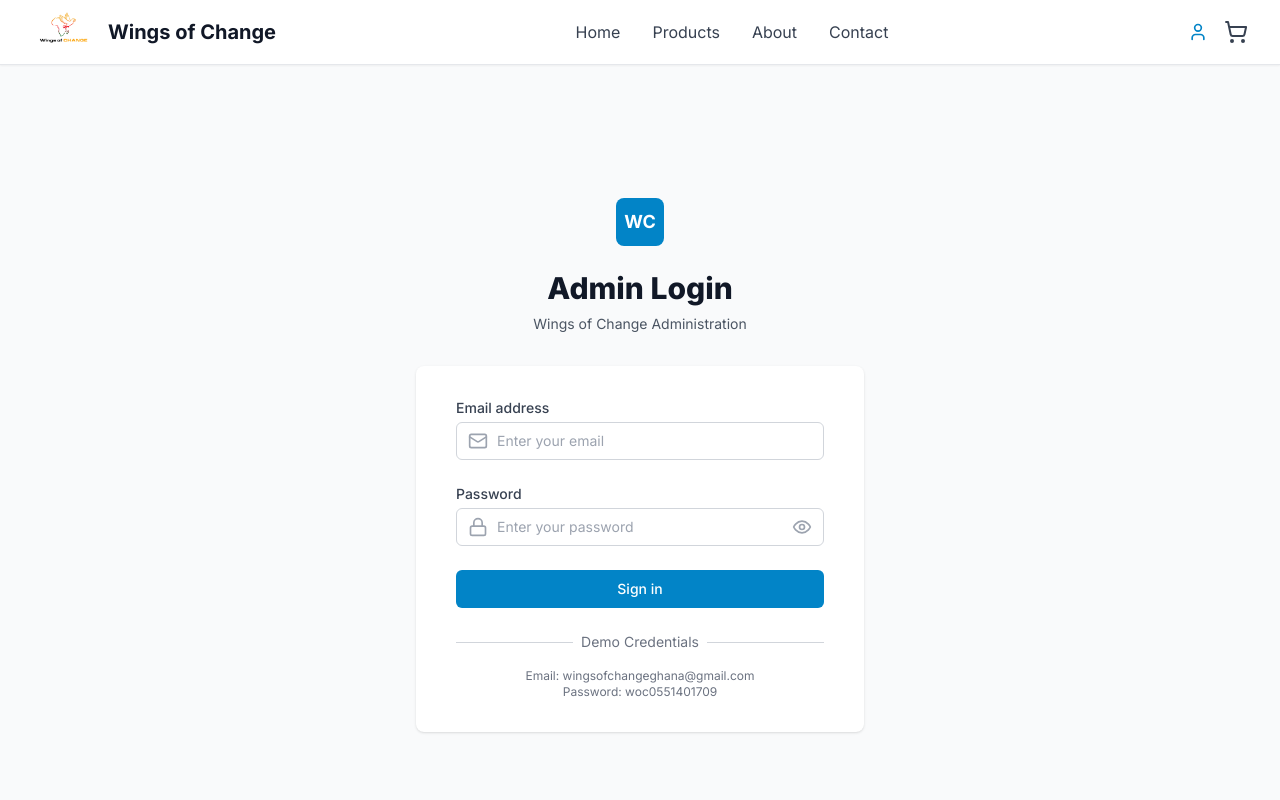
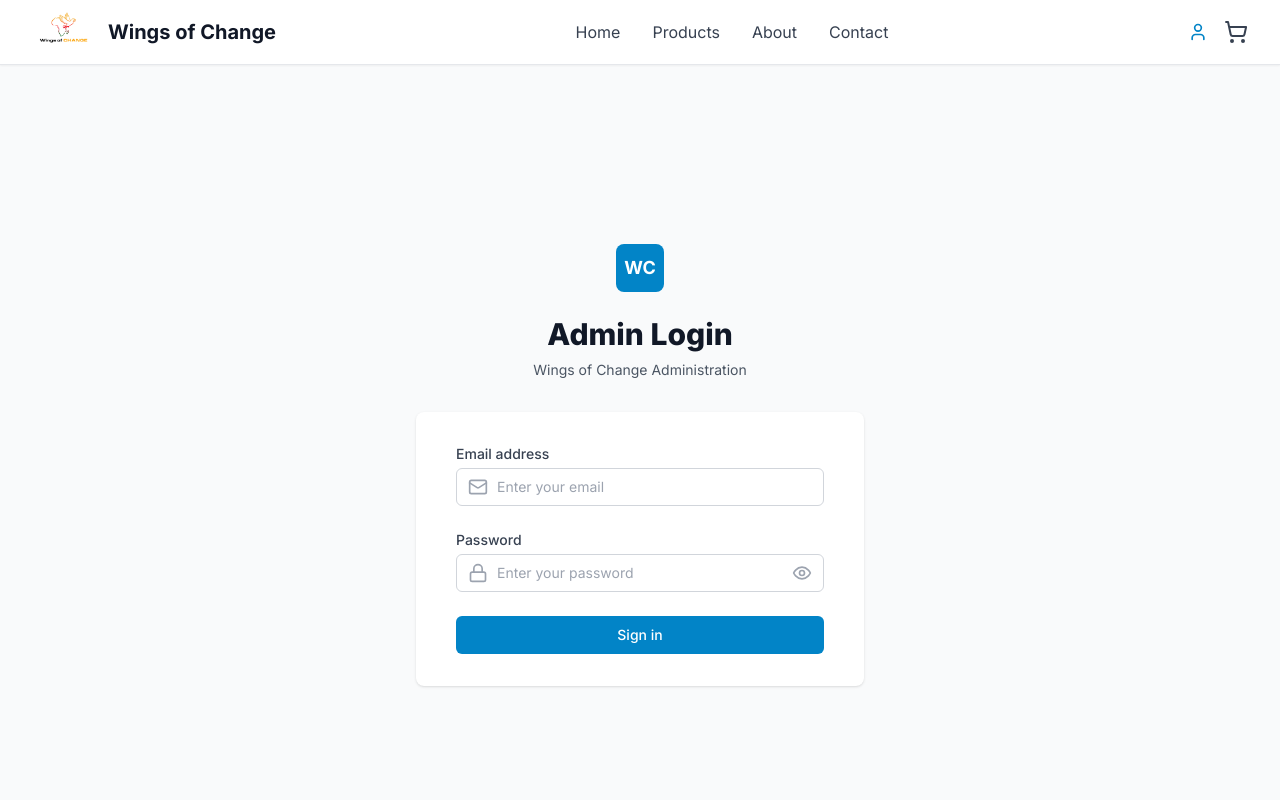
Before and after one commit to Sadickachuli/woc-ecommerce, a Next.js app: page /admin in a window 1280 px wide. Shown: the top 800 px of the page. Built offline with nearby package versions, Linux system fonts and the light colour scheme.

Commit message:
Remove demo credentials from admin login page
- Removed 'Demo Credentials' section showing email and password
- Cleaned up admin login UI for production deployment
- Maintains security by not displaying login credentials publicly
- Admin login page now has clean, professional appearance

```diff
--- a/app/admin/page.tsx
+++ b/app/admin/page.tsx
@@ -114,20 +114,7 @@
             </div>
           </form>
 
-          <div className="mt-6">
-            <div className="relative">
-              <div className="absolute inset-0 flex items-center">
-                <div className="w-full border-t border-gray-300" />
-              </div>
-              <div className="relative flex justify-center text-sm">
-                <span className="px-2 bg-white text-gray-500">Demo Credentials</span>
-              </div>
-            </div>
-            <div className="mt-4 text-center text-xs text-gray-500">
-              Email: wingsofchangeghana@gmail.com<br />
-              Password: woc0551401709
-            </div>
-          </div>
+
         </div>
       </div>
     </div>
```
